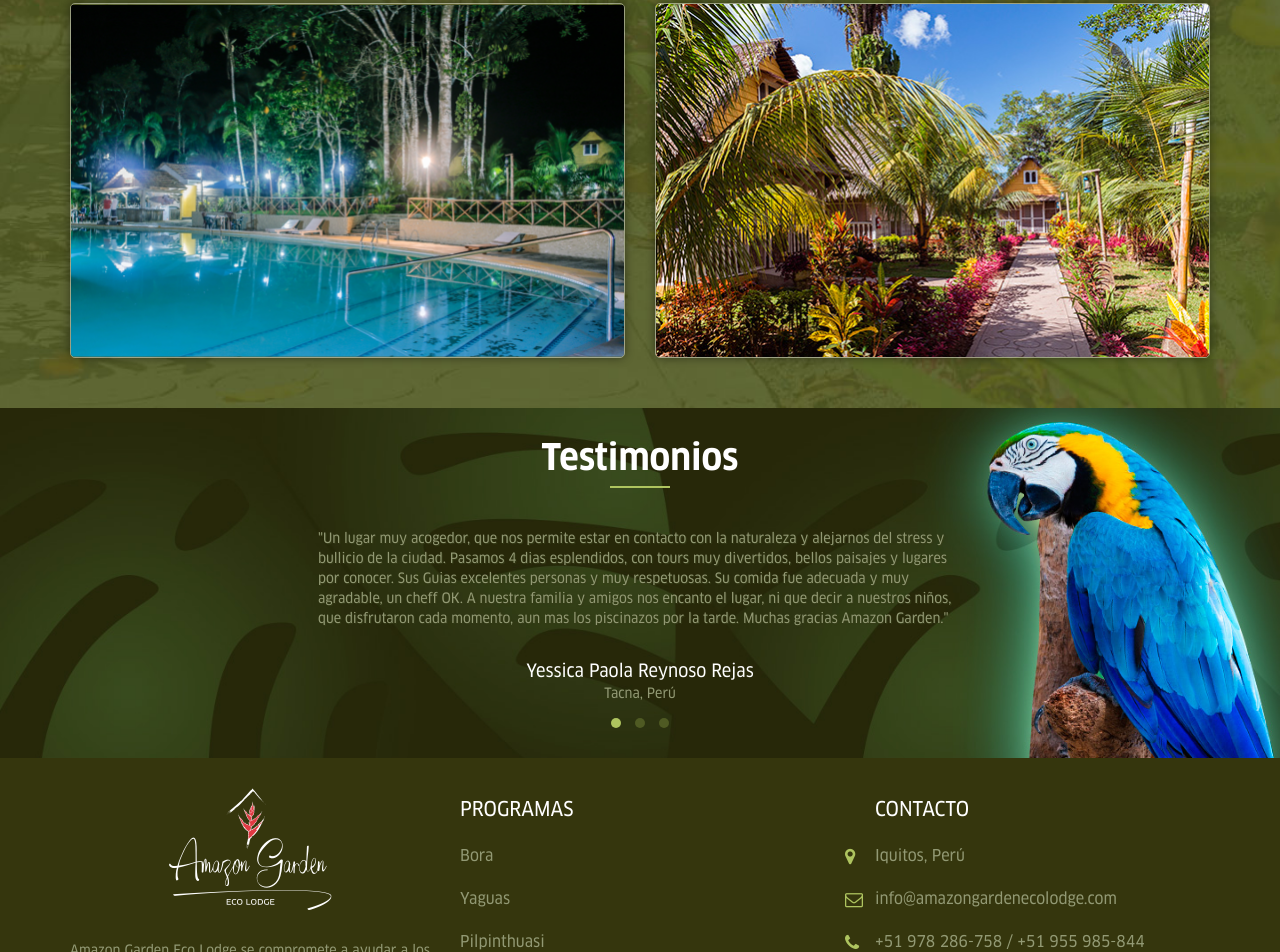
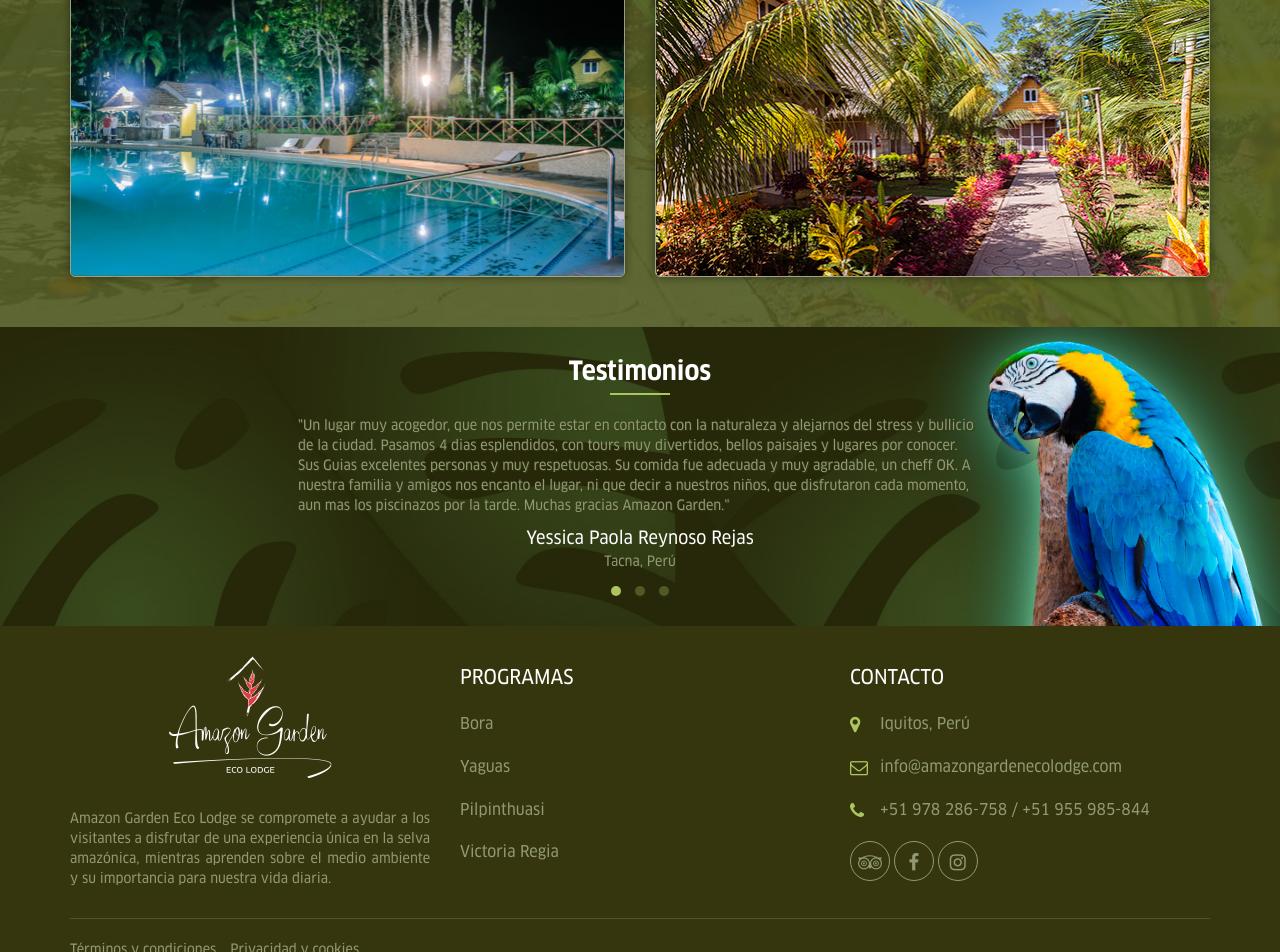
Before and after one commit to edubasabe/amazon-garden, a website: page app/index.html in a window 1280 px wide. Shown: the part 1848-2800 px from the top of the page. Drawn offline with Linux system fonts and the light colour scheme.

Commit message:
Ajustes aplicados

```diff
--- a/app/index.html
+++ b/app/index.html
@@ -107,7 +107,7 @@
                             <h4>Programa</h4>
                             <h3>Bora</h3>
                             <p>Full Day Tour</p>
-                            <p><a href="#" class="btn btn-primary btn-lg">Ver más</a></p>
+                            <p><a href="programas.html" class="btn btn-primary btn-lg">Ver más</a></p>
                         </div>
                     </div>
                 </div>
@@ -121,7 +121,7 @@
                             <h4>Programa</h4>
                             <h3>Yaguas</h3>
                             <p>2 Días 1 Noche</p>
-                            <p><a href="#" class="btn btn-primary btn-lg">Ver más</a></p>
+                            <p><a href="programas.html" class="btn btn-primary btn-lg">Ver más</a></p>
                         </div>
                     </div>
                 </div>
@@ -135,7 +135,7 @@
                             <h4>Programa</h4>
                             <h3>Pilpinthuasi</h3>
                             <p>3 Días 2 Noches</p>
-                            <p><a href="#" class="btn btn-primary btn-lg">Ver más</a></p>
+                            <p><a href="programas.html" class="btn btn-primary btn-lg">Ver más</a></p>
                         </div>
                     </div>
                 </div>
@@ -149,7 +149,7 @@
                             <h4>Programa</h4>
                             <h3>Victoria Regia</h3>
                             <p>4 Días 3 Noches</p>
-                            <p><a href="#" class="btn btn-primary btn-lg">Ver más</a></p>
+                            <p><a href="programas.html" class="btn btn-primary btn-lg">Ver más</a></p>
                         </div>
                     </div>
                 </div>
@@ -278,18 +278,21 @@
                                 <li><a href="#">info@amazongardenecolodge.com</a></li>
                                 <li><a href="#">+51 978 286-758 / +51 955 985-844</a></li>
                             </ul>
+
+                            <ul class="list-inline icon-list">
+                              <li><a href="#"><i class="fa fa-lg fa-tripadvisor"></i></a></li>
+                              <li><a href="#"><i class="fa fa-lg fa-facebook"></i></a></li>
+                              <li><a href="#"><i class="fa fa-lg fa-instagram"></i></a></li>
+                            </ul>
                         </div>
+
                     </div>
                     <div class="row">
                       <div class="col-xs-12">
 
-                        <ul class="list-inline center-block text-center icon-list">
-                          <li><a href="#"><i class="fa fa-lg fa-tripadvisor"></i></a></li>
-                          <li><a href="#"><i class="fa fa-lg fa-facebook"></i></a></li>
-                          <li><a href="#"><i class="fa fa-lg fa-instagram"></i></a></li>
-                        </ul>
+
                         <hr>
-                        <ul class="list-inline center-block text-center">
+                        <ul class="list-inline terminos">
                           <li><a href="#">Términos y condiciones</a></li>
                           <li><a href="#">Privacidad y cookies</a></li>
                         </ul>
--- a/app/scss/base/_btn.scss
+++ b/app/scss/base/_btn.scss
@@ -8,6 +8,7 @@
       &:hover,
       &:active,
       &:focus {
+        background: linear-gradient(rgba(76, 106, 6, 1) 0%, rgba(126, 169, 45, 1) 100%);
         border: 1px solid rgba(126, 169, 45, 1);
       }
     }
--- a/app/scss/modules/_footer.scss
+++ b/app/scss/modules/_footer.scss
@@ -42,9 +42,12 @@
     }
 
     &__contact-info {
-        padding-left: 5rem;
+        .contact {
           @include xxs-device {
               padding-left: 4rem;
+          }
+          @include sm-device {
+              padding-left: 3rem;
           }
 
           li {
@@ -98,6 +101,7 @@
               }
           }
         }
+    }
 
     a,
     p {
@@ -111,6 +115,15 @@
     }
 
     .icon-list {
+      margin-left: 0;
+
+      @include xxs-device {
+        text-align: center;
+      }
+
+      @include sm-device {
+        text-align: left;
+      }
         li {
             border: 1px solid $verde-texto;
             border-radius: 3rem;
@@ -124,6 +137,15 @@
             position: absolute;
             top: 50%;
             transform: translate(-50%, -50%);
+        }
+    }
+
+    .terminos {
+      @include xxs-device {
+          text-align: center;
+      }
+      @include sm-device {
+          text-align: left;
       }
     }
 }
--- a/app/scss/modules/_headline.scss
+++ b/app/scss/modules/_headline.scss
@@ -10,7 +10,7 @@
     }
 
     @include sm-device {
-      font-size: 3.6rem;
+      font-size: 2.6rem;
       margin-top: 0;
     }
   }
--- a/app/scss/modules/_navbar.scss
+++ b/app/scss/modules/_navbar.scss
@@ -131,6 +131,10 @@
           }
         }
 
+        @include sm-device {
+          padding: 0;
+        }
+
 
 
         .navbar-nav {
--- a/app/scss/modules/_sections.scss
+++ b/app/scss/modules/_sections.scss
@@ -9,6 +9,7 @@
 
         .lead {
             color: $blanco;
+            font-size: 1.6rem;
         }
 
         .thumbnail {
@@ -57,6 +58,7 @@
 
         .lead {
             color: $blanco;
+            font-size: 1.6rem;
         }
 
         &__gallery {
@@ -133,6 +135,7 @@
             }
             @include sm-device {
                 background-color: rgba($verde-dark, 0);
+                padding: 0;
             }
             // max-width: 40rem;
         }
```
Also changed, not shown: app/css/main.css. Lines whose indentation alone changed are shown as unchanged.
